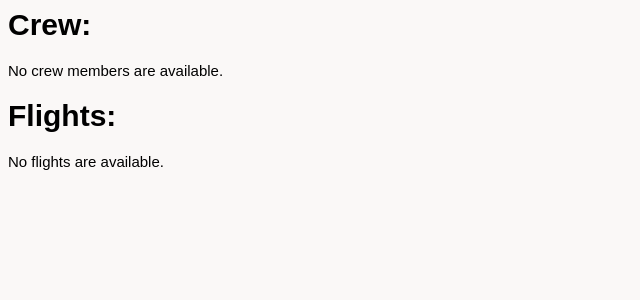
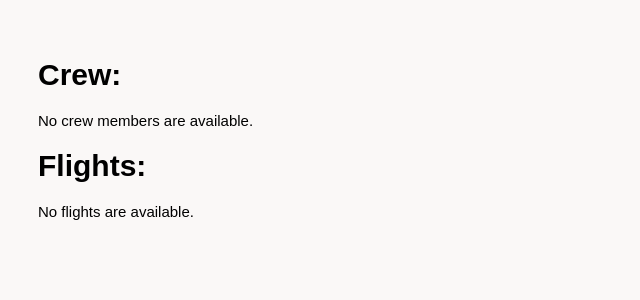
Before and after one commit to temujin-lampasa/MagisAir, a Django app: page /crew_assignments/ in a window 1280 px wide. Shown: the top 300 px of the page, without its empty margins (0-640 px from the left). Run offline with Django 3.2, Linux system fonts and the light colour scheme.

Commit message:
Add padding to crew_assignments homepage

```diff
--- a/src/passenger_view/static/passenger_view/style.css
+++ b/src/passenger_view/static/passenger_view/style.css
@@ -154,7 +154,15 @@ label {
   font-size: 20px;
 }
 
+
+/* CREW ASSIGNMENTS */
+
 /* DETAIL VIEW */
 .detail_label {
   font-weight: bold;
 }
+
+#crew_assign_block {
+  padding-top: 30px;
+  padding-left: 30px;
+}
--- a/src/templates/crew_assign_base.html
+++ b/src/templates/crew_assign_base.html
@@ -1,12 +1,13 @@
 {% load static %}
-<html>
 <html>
 <head>
   <link rel="stylesheet" type="text/css" href="{% static 'passenger_view/style.css' %}">
   <title>Magis Air</title>
 </head>
 <body>
-  {% block content %}
-  {% endblock %}
+  <div id="crew_assign_block">
+    {% block content %}
+    {% endblock %}
+  </div>
 </body>
 </html>
```
